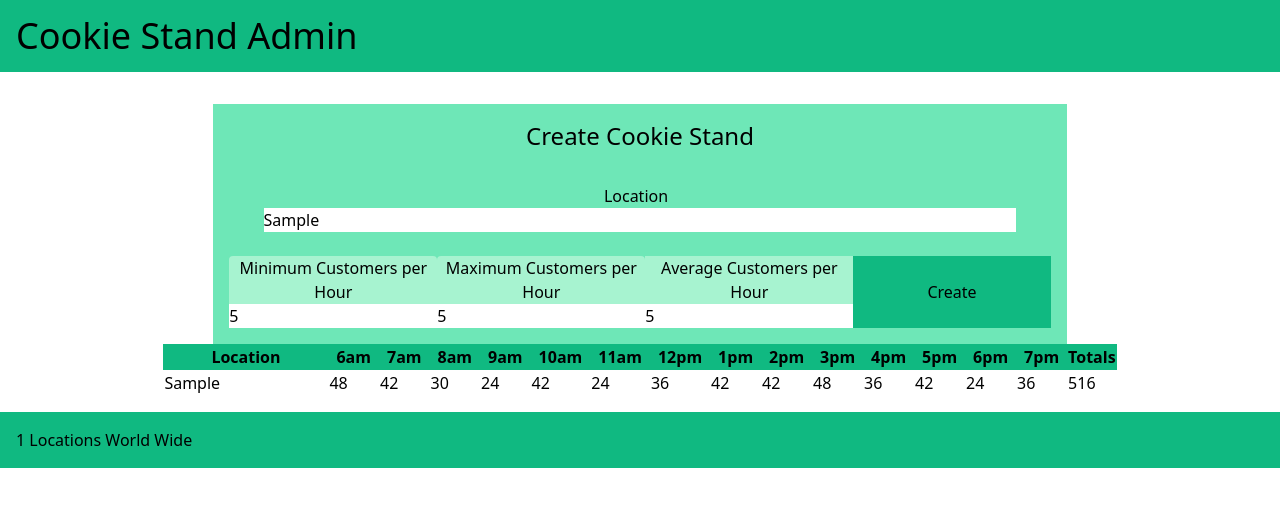
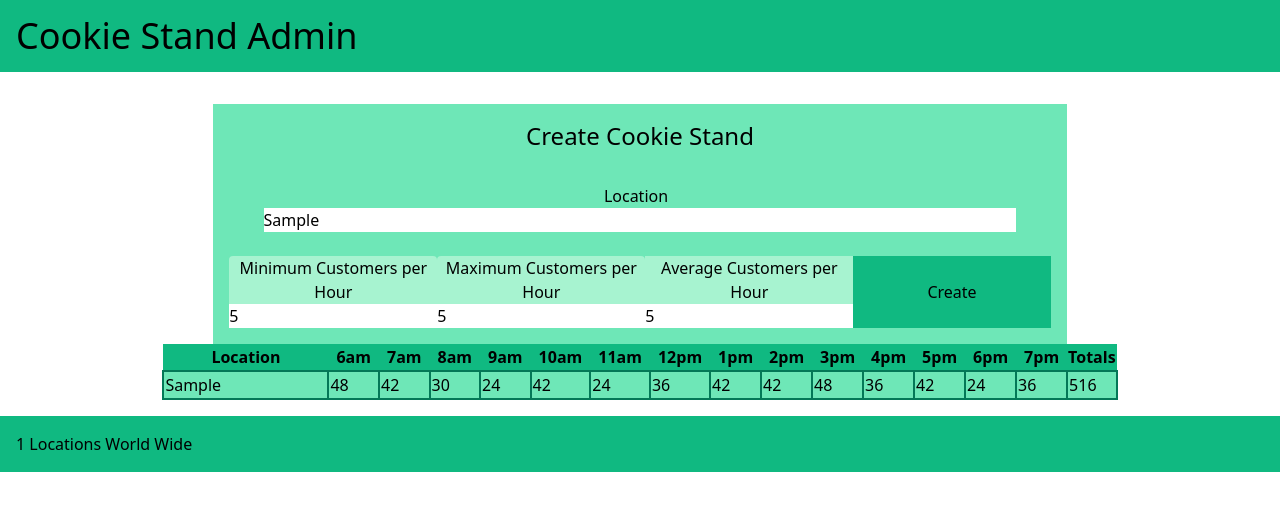
Before and after one commit to KimrAndrew/cookie-stand-admin, a Next.js app: page / in a window 1280 px wide. Both pictures are taken after typing "Sample", "5", "5", "5" into the empty fields and a click on the button "Create". Shown: the top 510 px of the page. Built offline with nearby package versions, Linux system fonts and the light colour scheme.

Commit message:
table rows now have alternating colors, individual cells have their own border

```diff
--- a/components/ReportTable.js
+++ b/components/ReportTable.js
@@ -13,12 +13,14 @@ export default function ReportTable(props) {
                 </thead>
                 <tbody>
                         {props.cookieStands.map((location,i) => {
-                            if(i % 2 === 0) {
-                                let color = 'bg-emerald-200'
+                            let color;
+                            if(i % 2 == 0) {
+                                color = 'bg-emerald-300';
                             } else {
-                                let color = 'bg-emerald-300'
+                                color = 'bg-emerald-200'
                             }
-                            return <ReportTableRow key={i} location={location}/>
+                            console.log(color)
+                            return <ReportTableRow key={i} color={color} location={location}/>
                         })}
                 </tbody>
             </table>
--- a/components/ReportTableRow.js
+++ b/components/ReportTableRow.js
@@ -1,9 +1,9 @@
 export default function ReportTableRow(props) {
     return (
-        <tr>
-            <td>{props.location['location']}</td>
-            {props.location['hourlySales'].map((sale,i) => <td key={i}>{sale}</td>)}
-            <td>{props.location['total']}</td>
+        <tr className="border-emerald-700 border-2">
+            <td className={'border-emerald-700 border-2 ' + props.color}>{props.location['location']}</td>
+            {props.location['hourlySales'].map((sale,i) => <td className={'border-emerald-700 border-2 ' + props.color} key={i}>{sale}</td>)}
+            <td className={'border-emerald-700 border-2 ' + props.color}>{props.location['total']}</td>
         </tr>
-    );
+    )
 }
```
